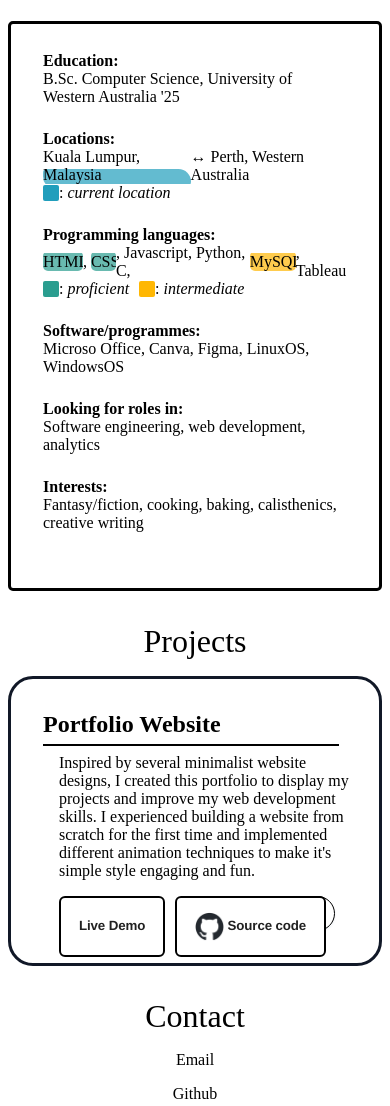
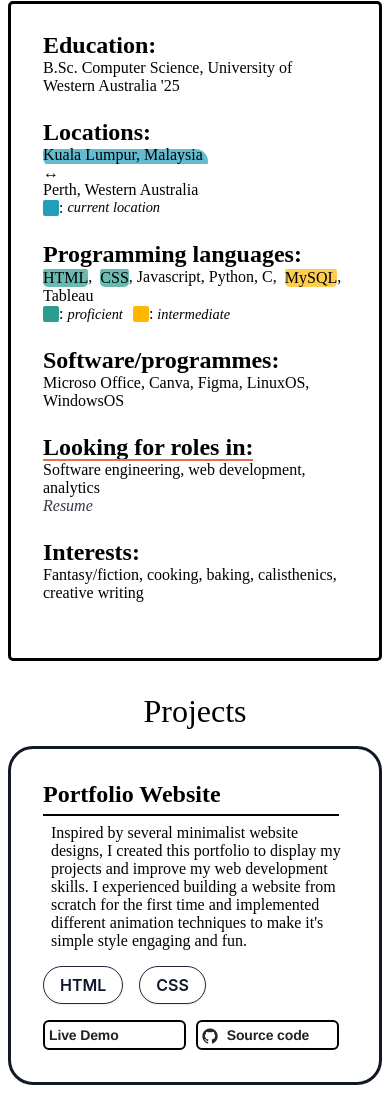
Before and after one commit to z-y-lim/z-y-lim.github.io, a plain HTML site: page index.html in a window 390 px wide. Shown: the part 313-1419 px from the top of the page. Drawn offline with Linux system fonts and the light colour scheme.

Commit message:
Add files via upload

```diff
--- a/index.html
+++ b/index.html
@@ -14,18 +14,17 @@
     </head>
     <body>
         <!-- Right-aligned menu bar -->
-        <nav class="nav-bar">
             <div class="rightNav">
                 <ul class="nav-list">
                     <li><a href=#projects>Projects</a></li>
                     <li><a href=#contact>Contact</a></li>
                 </ul>
             </div>
-        </nav>
 
         <!-- SECTION 1: TOP-->
         <!-- Name/logo -->
         <div class = "top-section">
+            <div class="logo-and-subtext">
                 <div class="container">
                     <div class="typed-out">
                         L. Zhen Yi
@@ -35,9 +34,10 @@
                 <div class="subtext">
                     <p>/ zhēn yí / a.k.a Sun Yi&nbsp;&nbsp;<div class="sun-symbol">&#9728;</div></p>
                 </div>
+            </div>
 
-
-            <!-- Brief intro-->
+            <!-- About/Brief intro-->
+            <div class="about-and-buttons">
                 <div class="container">
                     <div class="body-text">
                         <p>A penultimate-year computer science student</p>
@@ -68,6 +68,7 @@
                     <button class="button">Get my resume</button>
                 </div>
             </div>
+        </div>
 
         <!--Brief skills introduction -->
         <!-- Education, location, programming languages, softwares/programmes, Looking for roles in, interests-->
@@ -84,7 +85,11 @@
                     Locations:</span><br>
                     <span class="content-line">
                         <span class="highlight-effect-light-blue">Kuala Lumpur, Malaysia</span>
+                    </span>
+                    <span class="content-line">
+                    <span class="arrow">
                         &harr;
+                    </span>
                     Perth, Western Australia<br>
                     </span>
                 </p>
@@ -95,9 +100,9 @@
             </div>
 
             <div class="content">
-                <p> <span class="content-header">
+                <p><span class="content-header">
                     Programming languages:</span><br>
-                    <span class="content-line">
+                    <span class="content-line-programming-languages">
                         <span class="highlight-effect-green">HTML</span>,&nbsp;
                         <span class="highlight-effect-green">CSS</span>,
                         Javascript,
@@ -127,11 +132,12 @@
 
             <div class="content">
                 <p> <span class="content-header">
-                    Looking for roles in:</span><br>
+                    <span class="left-underline-animation">Looking for roles in:</span></span><br>
                     Software engineering,
                     web development,
                     analytics
                 </p>
+                <div class="subtext">Resume</div>
             </div>
 
             <div class="content">
@@ -164,9 +170,12 @@
                         I experienced building a website from scratch for the first time and implemented
                         different animation techniques to make it's simple style engaging and fun.
                     </p>
+                </div>
                 <div class="tech-stack">
-                        <div class="tech-lang">HTML</div>
-                        <div class="tech-lang">CSS</div>
+                <ul>
+                    <li>HTML</li>
+                    <li>CSS</li>
+                </ul>
                 </div>
                 <div class="project-buttons">
                     <button>Live Demo</button>
@@ -177,7 +186,6 @@
                         >
                         Source code
                     </button>
-                    </div>
                 </div>
             </div>
 
--- a/script.js
+++ b/script.js
@@ -26,44 +26,75 @@ document.addEventListener("DOMContentLoaded", function() {
 });
 
 document.addEventListener("DOMContentLoaded", function() {
+    // Select all highlight elements (yellow, green, blue)
     const highlightElements = document.querySelectorAll('.highlight-effect-yellow, .highlight-effect-green, .highlight-effect-light-blue');
-    let inViewCount = 0; // Count of elements in view
-    const totalElements = highlightElements.length; // Total number of highlight elements
-    const delay = 2000; // Set a common delay of 5 seconds for all highlight effects
 
+    // Observer options (trigger animation when 10% of the element is in view)
     const observerOptions = {
         root: null, // Use the viewport as the container
         rootMargin: '0px',
         threshold: 0.1 // Trigger when 10% of the element is visible
     };
 
+    // Callback for IntersectionObserver
     const observerCallback = (entries, observer) => {
         entries.forEach(entry => {
+            // Check if the element is in view
             if (entry.isIntersecting) {
-                // Increment count of elements in view
-                inViewCount++;
-
-                // If all elements are in view, trigger the animation
-                if (inViewCount === totalElements) {
-                    highlightElements.forEach(element => {
-                        // Add the 'visible' class with a common delay
-                        setTimeout(() => {
-                            element.classList.add('visible');
-                        }, delay);
-                    });
-
-                    // Unobserve all elements after they become visible
-                    highlightElements.forEach(element => {
-                        observer.unobserve(element);
-                    });
-                }
+                // Add 'visible' class when the element is in view
+                entry.target.classList.add('visible');
+                // Optionally, unobserve the element after it becomes visible
+                observer.unobserve(entry.target);
             }
         });
     };
 
+    // Create the IntersectionObserver instance
     const observer = new IntersectionObserver(observerCallback, observerOptions);
 
+    // Observe each highlight element individually
     highlightElements.forEach(element => {
         observer.observe(element);
     });
 });
+const observerCallback = (entries, observer) => {
+    entries.forEach(entry => {
+        if (entry.isIntersecting) {
+            // Delay the animation if needed
+            setTimeout(() => {
+                entry.target.classList.add('visible');
+            }, 3000); // Delay of 500ms (adjust as needed)
+
+            // Unobserve the element once it becomes visible
+            observer.unobserve(entry.target);
+        }
+    });
+};
+
+document.addEventListener("DOMContentLoaded", function() {
+    const underlineElements = document.querySelectorAll('.left-underline-animation');
+
+    const observerOptions = {
+      root: null, // Use the viewport as the container
+      rootMargin: '0px',
+      threshold: 0.1 // Trigger when 10% of the element is visible
+    };
+
+    const observerCallback = (entries, observer) => {
+      entries.forEach(entry => {
+        if (entry.isIntersecting) {
+          // Add the 'visible' class when the element comes into view
+          entry.target.classList.add('visible');
+          // Optionally, unobserve the element after it becomes visible
+          observer.unobserve(entry.target);
+        }
+      });
+    };
+
+    const observer = new IntersectionObserver(observerCallback, observerOptions);
+
+    // Observe each element with the left-underline-animation class
+    underlineElements.forEach(element => {
+      observer.observe(element);
+    });
+  });
--- a/styles.css
+++ b/styles.css
@@ -1,14 +1,4 @@
 /*Navigation bar*/
-.nav-bar {
-  display: flex;
-  position: sticky;
-  align-items: center;
-  justify-content: space-between;
-  top: 0px;
-  color: #363946;
-  padding: 10px 20px;
-}
-
 .nav-list {
   display: flex;
   list-style: none;
@@ -19,7 +9,7 @@
 }
 
 .nav-list li:last-child {
-  margin-right: 0;
+  margin-right: 1.0rem;
 }
 
 .nav-list li a {
@@ -27,6 +17,8 @@
   color: #363946;
   font-size: 1.4rem;
   transition: color 0.3s ease-in-out;
+  border-radius: 5px;
+  padding: 0rem 0.5rem;
 }
 
 .nav-list li a:hover {
@@ -63,7 +55,7 @@
 
 /*SECTION 1: TOP SECTION*/
 .top-section{
-  margin-left: 1.5rem;
+  margin-left: 0rem;
 }
 
 /*Typing out effect for name*/
@@ -89,6 +81,11 @@ to { width: 100% }
 @keyframes blinking {
 from { border-color: transparent }
 to { border-color: green; }
+}
+
+/*name and subtext*/
+.logo-and-subtext {
+  margin-left: 0.25rem;
 }
 
 /*Subtext under name*/
@@ -127,6 +124,9 @@ to { border-color: green; }
   }
 } */
 
+.about-and-buttons {
+  margin-left: 0.5rem;
+}
 
 /*Intro*/
 .body-text {
@@ -179,11 +179,6 @@ to { border-color: green; }
   outline-offset: 2px;
 }
 
-@media (min-width: 768px) {
-  .button {
-    padding: .75rem 1.5rem;
-  }
-}
 
 .icon {
   height: 1.8rem;
@@ -215,14 +210,79 @@ to { border-color: green; }
 }
 
 .content-line {
-  display: flex;
+  display: inline-flex;
   align-items: center;
   margin-bottom: 0;
+  flex-wrap: flex;
+}
+
+.arrow {
+  display: inline; /* Keep it inline for desktop */
+  margin: 0 5px; /* Add some margin for spacing */
 }
 
 .content {
  margin-bottom: 1.5rem;
 }
+
+.programming-languages {
+  display: inline; /* Keep everything inline */
+  line-height: 1.5; /* Ensure consistent line-height */
+}
+
+.highlight-effect-green, .highlight-effect-yellow {
+  display: inline; /* Ensure highlighted text stays inline */
+  margin: 0; /* Remove margin that might cause misalignment */
+  padding: 0; /* Remove padding */
+  vertical-align: middle;
+}
+
+/*TEST MEDIA STUFF*/
+@media (max-width: 600px) {
+  .content-line {
+      flex-direction: column; /* Stack items vertically on small screens */
+      align-items: flex-start; /* Align items to the start */
+      margin-bottom: 0; /* Add some space between lines */
+  }
+
+  .arrow {
+    display: block; /* Make the arrow block to ensure it appears on its own line */
+    margin: 0;
+    line-height: 1;
+}
+
+.highlight-effect-light-blue {
+  margin-bottom: 0;
+}
+
+  .content-header {
+      font-size: 1.5rem; /* Adjust font size for mobile */
+  }
+
+  .colour-legend {
+      flex-direction: row; /* Keep items in a row */
+      align-items: center; /* Center align items */
+  }
+
+  .colour-legend-text {
+      font-size: 0.9rem; /* Adjust font size for mobile */
+      margin-top: 0;
+  }
+
+  .programming-languages {
+    display: inline; /* Make sure it's inline so all elements are on the same line */
+    white-space: nowrap; /* Prevent the line from wrapping */
+    font-size: 1rem; /* Adjust font size for mobile */
+    overflow: hidden; /* Prevent overflow (optional, depending on the design) */
+  }
+
+  /* Ensure the highlighted spans are inline and don’t cause wrapping */
+  .highlight-effect-green, .highlight-effect-yellow {
+    display: inline; /* Make sure highlighted text stays inline */
+    margin: 0; /* Reset any unwanted margins */
+  }
+}
+
 
 /* All highlght animations*/
 /* Keyframe for the animation */
@@ -361,6 +421,44 @@ to { border-color: green; }
   padding-right: 10px;
 }
 
+/*Roles underline animation* Left to right*/
+.left-underline-animation {
+  display: inline-block;
+  position: relative;
+  opacity: 0; /* Initially invisible */
+  transition: opacity 0.3s ease-in-out; /* Fade-in effect */
+}
+
+.left-underline-animation::after {
+  content: '';
+  position: absolute;
+  width: 100%;
+  transform: scaleX(0); /* Initially hide the underline */
+  height: 2px;
+  bottom: 0;
+  left: 0;
+  background-color: #E76F51;
+  transition: transform 2s ease-out; /* Animation for the underline */
+  transform-origin: bottom left; /* Make the underline grow from left to right */
+}
+
+.left-underline-animation.visible {
+  opacity: 1; /* Make it visible */
+}
+
+.left-underline-animation.visible::after {
+  transform: scaleX(1); /* Trigger the underline animation */
+}
+
+.left-underline-animation.left::after {
+  transform-origin: bottom right; /* If you want it to animate from right to left */
+}
+
+.left-underline-animation.left.visible::after {
+  transform-origin: bottom left;
+}
+
+
 /*Projects*/
 /* Styling for the project container */
 .project-container-header {
@@ -393,7 +491,6 @@ to { border-color: green; }
 
 /*Source code and live demo buttons */
 .project-buttons {
-  position: absolute;
   margin-top: auto; /* Pushes the buttons to the bottom */
   display: flex; /* Use flexbox for button layout */
   gap: 10px; /* Optional: space between buttons */
@@ -415,7 +512,7 @@ to { border-color: green; }
   font-weight: 700;
   letter-spacing: -.01em;
   line-height: 1.3;
-  padding: .875rem 1.125rem;
+  padding: .5rem 1rem; /* Reduce padding to make buttons smaller */
   position: relative;
   text-align: left;
   text-decoration: none;
@@ -424,6 +521,7 @@ to { border-color: green; }
   user-select: none;
   -webkit-user-select: none;
   touch-action: manipulation;
+  font-size: 1rem; /* Adjust font size */
 }
 
 .project-buttons button:not(:disabled):hover {
@@ -460,10 +558,20 @@ to { border-color: green; }
   transform: translateY(.125rem);
 }
 
+.project-buttons .icon {
+  width: 16px; /* Adjust icon size to match smaller buttons */
+  height: 16px;
+  margin-right: 5px; /* Space between icon and text */
+}
+
 .project-description {
-  margin-left: 1.0rem;
+  margin-left: 0.5rem;
   text-align: left;
   margin-top: 0.5rem;
+  display: flex;
+  flex-direction: column; /* Stack children vertically */
+  align-items: flex-start; /* Align children to the start */
+  width: 100%;
 }
 
 .project-description p {
@@ -510,43 +618,82 @@ to { border-color: green; }
 }
 
 /* Tech stack div*/
-.tech-stack {
-  display: flex;
-  float: right;
+.tech-stack{
+  margin-bottom: 1rem;
 }
 
-.tech-lang {
+.tech-stack ul {
+  list-style: none; /* Remove default list styling */
+  padding: 0; /* Remove padding */
+  margin: 0; /* Remove margin */
+  display: flex;
+  flex-wrap: wrap; /* Allow items to wrap */
+  gap: 1rem; /* Space between items */
+  justify-content: flex-end;
+
+}
+
+.tech-stack li {
   background-color: #fff;
-  border: 1px solid #000;
   border-radius: 1.5rem;
-  box-sizing: border-box;
+  font-family: "Basier circle",-apple-system,system-ui,"Segoe UI",Roboto,"Helvetica Neue",Arial,"Noto Sans",sans-serif,"Apple Color Emoji","Segoe UI Emoji","Segoe UI Symbol","Noto Color Emoji";
   color: #0d172a;
+  cursor: pointer;
   display: inline-block;
-  font-family: "Basier circle",-apple-system,system-ui,"Segoe UI",Roboto,"Helvetica Neue",Arial,"Noto Sans",sans-serif,"Apple Color Emoji","Segoe UI Emoji","Segoe UI Symbol","Noto Color Emoji";
   font-size: 1.1rem;
   font-weight: 600;
-  line-height: 1;
-  padding: 0.5rem 0.5rem;
+  padding: 0.5rem 1.0rem;
   text-align: center;
-  text-decoration: none #0d172a solid;
-  text-decoration-thickness: auto;
-  transition: all .1s cubic-bezier(.4, 0, .2, 1);
+  transition: background-color 0.1s cubic-bezier(.4, 0, .2, 1), color 0.1s cubic-bezier(.4, 0, .2, 1);
   box-shadow: 0px 1px 2px rgba(166, 175, 195, 0.25);
-  user-select: none;
-  -webkit-user-select: none;
-  touch-action: manipulation;
-  margin-right: 20px;
+  border: 1px solid #1e293b;
+  font-size: 1rem;
 }
 
-.tech-lang:hover {
-  background-color: #1e293b;
-  color: #fff;
+.tech-stack li:hover {
+  background-color: #1e293b; /* Dark background on hover */
+  color: #fff; /* Change text color on hover */
 }
 
 @media (min-width: 768px) {
-  .tech-lang {
-    font-size: 1.125rem;
-    padding: 0.5rem 0.5rem;
+
+  .button {
+    padding: .75rem 1.5rem;
+  }
+
+  .tech-stack {
+    padding-right: 0; /* Remove padding on mobile */
+    clear: both;
+  }
+}
+
+@media (max-width: 768px) {
+  .tech-stack {
+    display: flex; /* Ensure the tech stack is a flex container */
+    flex-wrap: wrap; /* Allow items to wrap onto new lines */
+    gap: 10px; /* Space between items */
+  }
+
+
+  /* Ensure tech stack buttons take full width on small screens */
+  .project-buttons {
+    display: flex;
+    flex-wrap: wrap;
+    gap: 10px; /* Space between buttons */
+    margin-top: auto;
+  }
+
+  .project-buttons button {
+    flex: 1 1 calc(50% - 10px); /* Two buttons per row on mobile */
+    padding: .25rem .25rem; /* Smaller padding for mobile */
+    font-size: .875rem; /* Adjust font size */
+  }
+}
+
+/* Additional media query for smaller mobile view (600px) */
+@media screen and (max-width: 600px) {
+  .project-description {
+    width: 100%;
   }
 }
 
```
Lines whose indentation alone changed are shown as unchanged.
